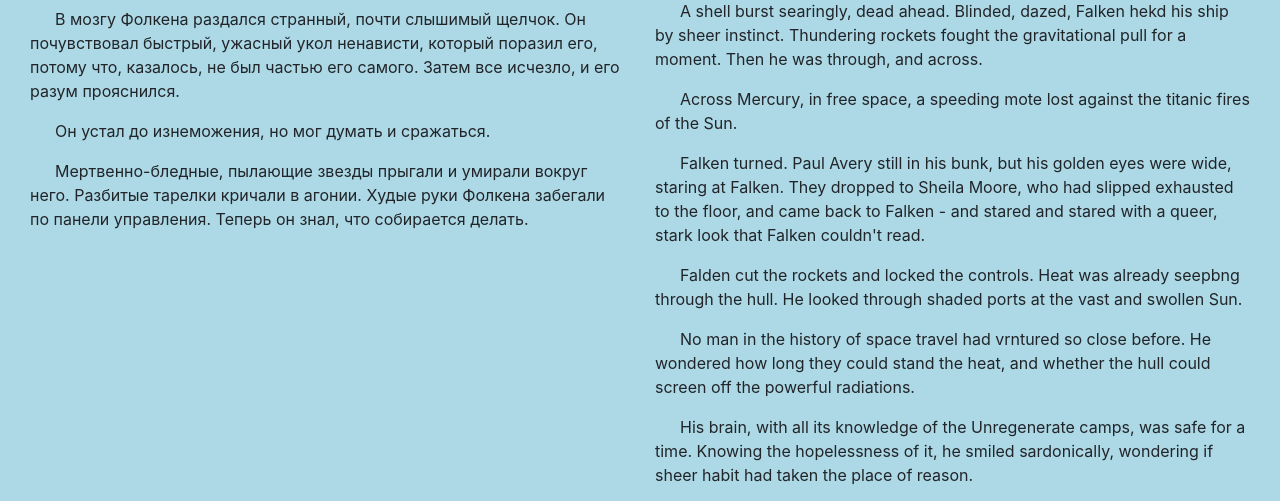
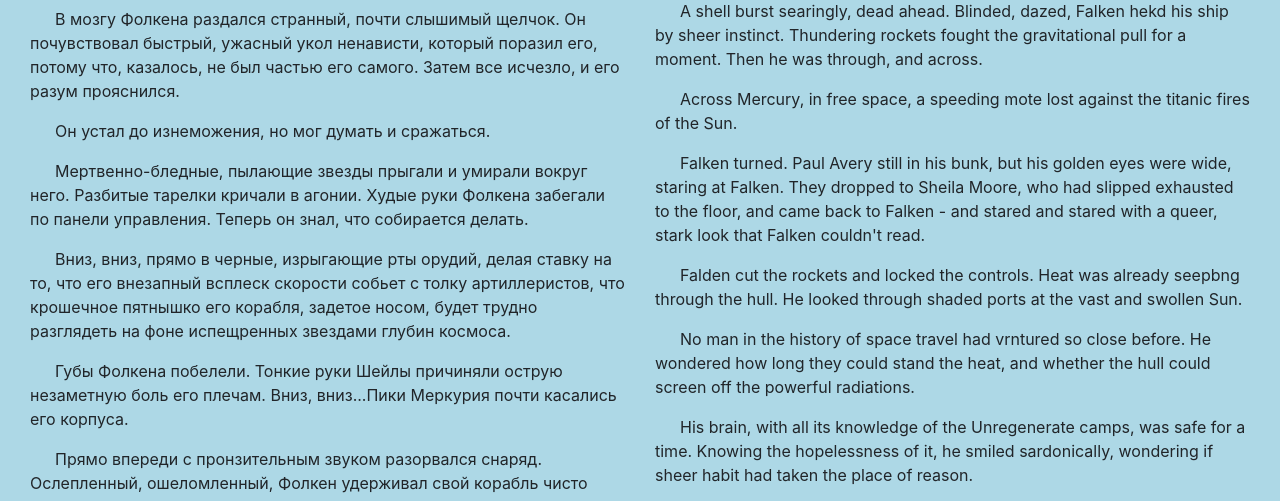
Before and after one commit to Marselina-you/Child_Of_The_Sun, a PHP site: page / in a window 1280 px wide. Shown: the part 5999-6500 px from the top of the page. Run offline with PHP 8.4, Linux system fonts and the light colour scheme; some libraries are stand-ins or nearby versions.

Commit message:
3.09 перевод

```diff
--- a/app/index.php
+++ b/app/index.php
@@ -97,6 +97,18 @@
                 <p>В мозгу Фолкена раздался странный, почти слышимый щелчок. Он почувствовал быстрый, ужасный укол ненависти, который поразил его, потому что, казалось, не был частью его самого. Затем все исчезло, и его разум прояснился.</p>
  <p>Он устал до изнеможения, но мог думать и сражаться.</p>
  <p>Мертвенно-бледные, пылающие звезды прыгали и умирали вокруг него. Разбитые тарелки кричали в агонии. Худые руки Фолкена забегали по панели управления. Теперь он знал, что собирается делать.</p>
+ <p>Вниз, вниз, прямо в черные, изрыгающие рты орудий, делая ставку на то, что его внезапный всплеск скорости собьет с толку артиллеристов, что крошечное пятнышко его корабля, задетое носом, будет трудно разглядеть на фоне испещренных звездами глубин космоса.</p>
+ <p>Губы Фолкена побелели. Тонкие руки Шейлы причиняли острую незаметную боль его плечам. Вниз, вниз...Пики Меркурия почти касались его корпуса.</p>
+ <p>Прямо впереди с пронзительным звуком разорвался снаряд. Ослепленный, ошеломленный, Фолкен удерживал свой корабль чисто инстинктивно. Грохочущие ракеты на мгновение преодолели гравитационное притяжение. Затем он прошел насквозь и пересек.</p>
+ <p>Через Меркурий, в свободном пространстве, несущаяся пылинка, затерянная на фоне титанического пламени Солнца.</p>
+ <p>Фолкен обернулся. Пол Эйвери все еще лежал на своей койке, но его золотистые глаза были широко раскрыты и смотрели на Фолкена. Они опустились на Шейлу Мур, которая в изнеможении сползла на пол, и вернулись к Фолкену - и смотрели и смотрели странным, застывшим взглядом, который Фолкен не мог прочитать.</p>
+ <p>Фолкен выключил ракеты и заблокировал управление. Тепло уже просачивалось сквозь корпус. Он посмотрел через затененные иллюминаторы на огромное и разбухшее Солнце.</p>
+ <p>Ни один человек в истории космических путешествий еще не подходил так близко. Он задавался вопросом, как долго они смогут выдерживать жару и сможет ли корпус защититься от мощного излучения.< / p>
+ <p>Его мозг, со всеми его знаниями о лагерях для не возрожденных, какое-то время был в безопасности. Понимая всю безнадежность этого, он сардонически улыбнулся, задаваясь вопросом, не заняла ли простая привычка место разума.</p>
+ <p>Затем светлая голова Шейлы заставила его подумать о Китти, и он понял, что его усталое тело предало его. Он никогда не мог сдаться.</p>
+ <p>Он опустился рядом с Шейлой. Он взял ее за руки и сказал:</p>
+ <p>"Спасибо. Спасибо тебе, Шейла Мур".</p>
+ <p>А потом, совершенно спокойно, он заснул, положив голову ей на колени.</p>
 
             </div>
         </div>
```
